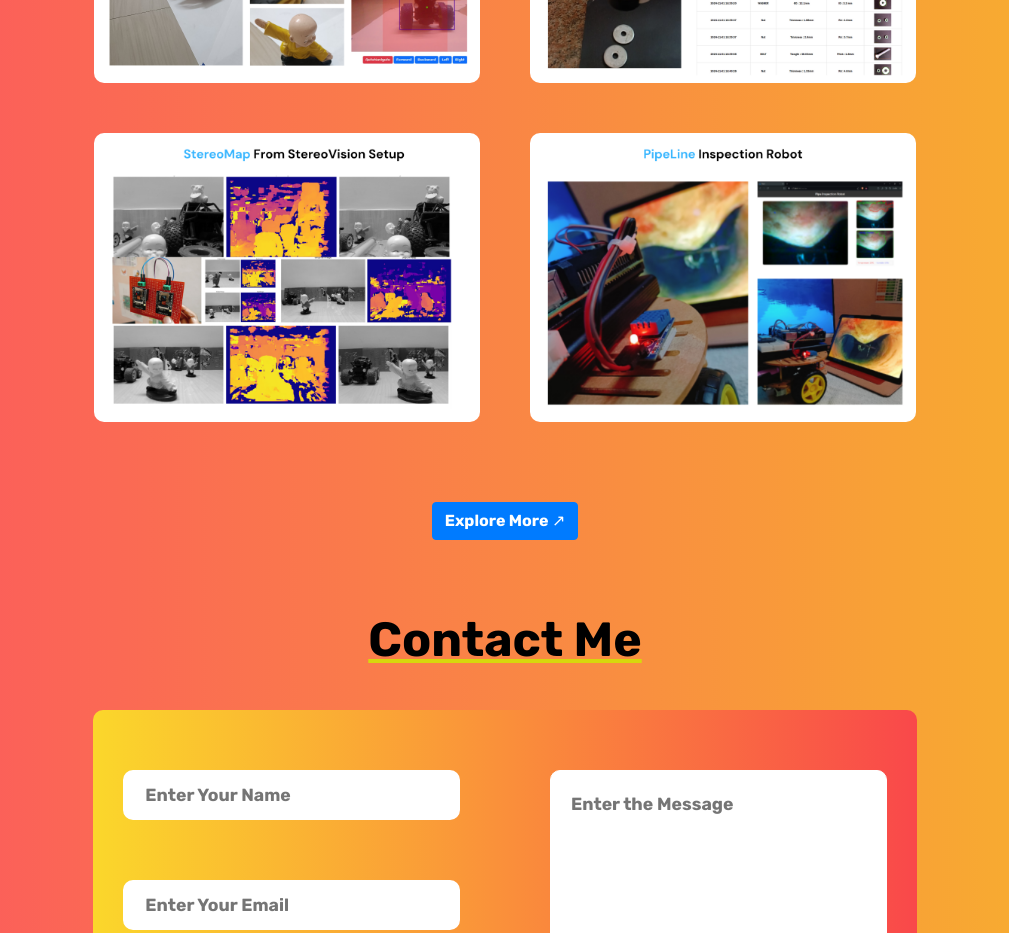
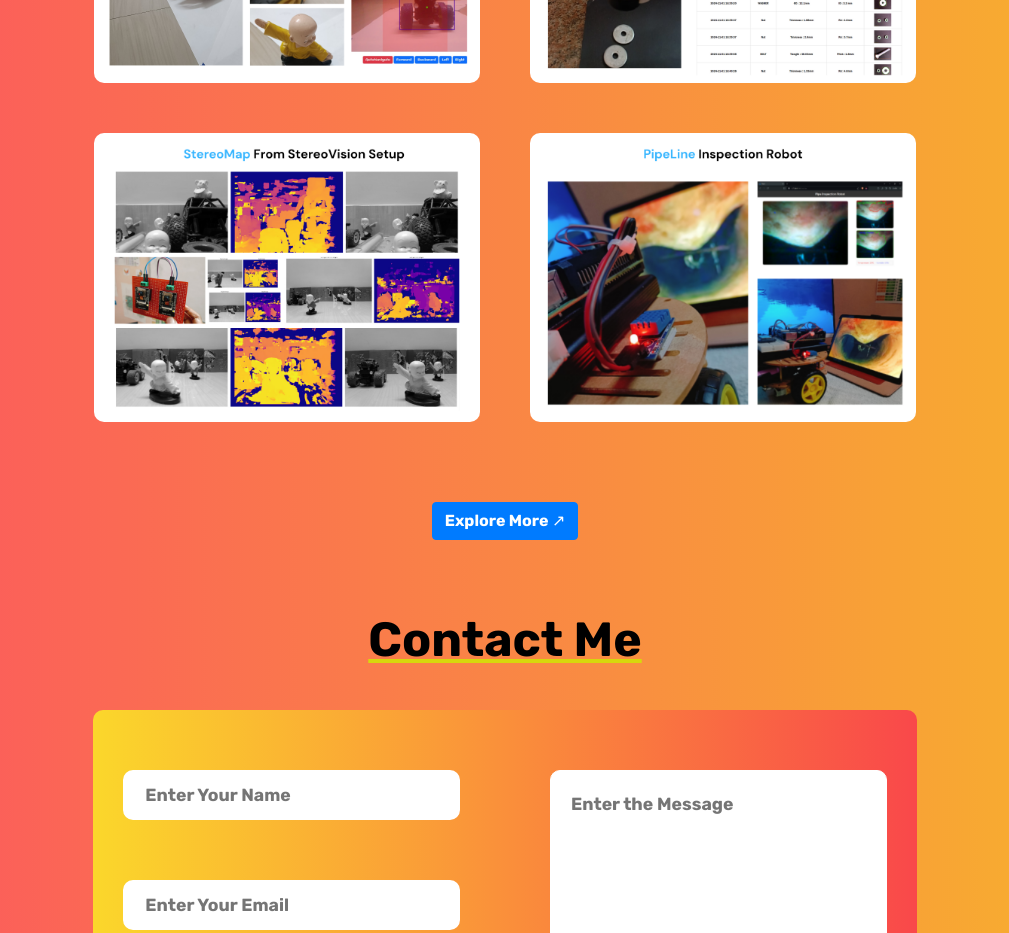
Before and after one commit to SadhaSivamx/SadhaSivamx.github.io, a plain HTML site: page index.html in a window 1280 px wide. Shown: the part 3580-4513 px from the top of the page, without its empty margins (135-1144 px from the left). Drawn offline with nearby package versions, Linux system fonts and the light colour scheme.

Commit message:
Update index.html

```diff
--- a/index.html
+++ b/index.html
@@ -155,7 +155,7 @@
               <a href="https://github.com/SadhaSivamx/Spec"><img src="Images/Spec.png" alt="" id="Img"></a>
             </div>
             <div class="col-lg-6 col-md-6 col-sm-12 col-xs-12" id="Blo">
-              <a href="https://github.com/SadhaSivamx/StereoVision"><img src="Images/StereoMap.png" alt="" id="Img"></a>
+              <a href="https://github.com/SadhaSivamx/StereoVision"><img src="Images/Stereo.png" alt="" id="Img"></a>
             </div>
             <div class="col-lg-6 col-md-6 col-sm-12 col-xs-12" id="Blo">
               <a href="https://github.com/SadhaSivamx/PipeLine-Inspection-Bot"><img src="Images/Pipeline.png" alt="" id="Img"></a>
```
